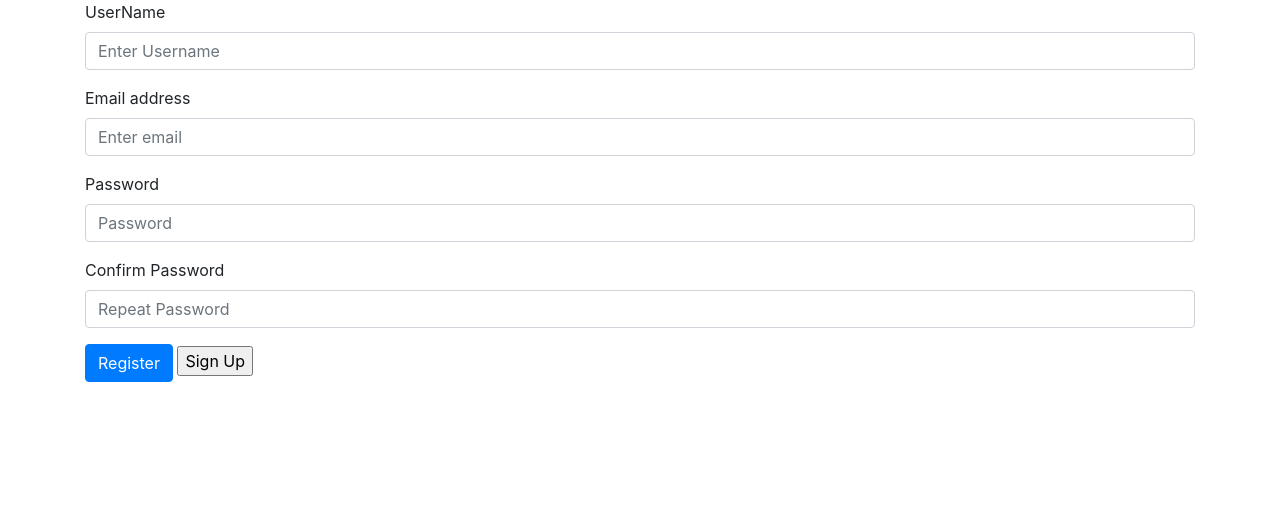
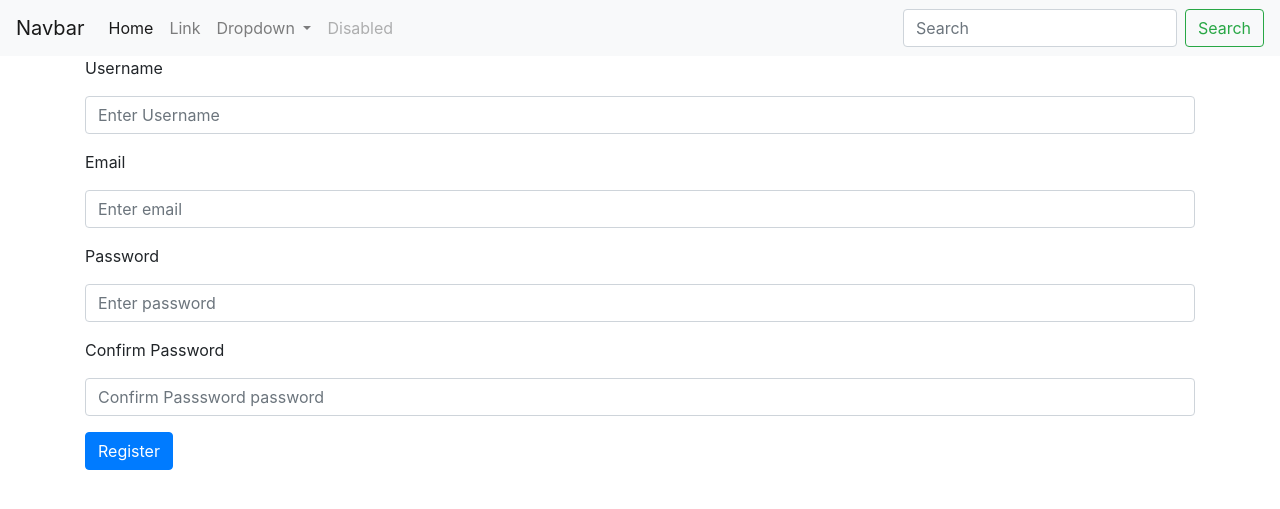
Before and after one commit to destro6984/SpendingTracker, a Flask app: page /register in a window 1280 px wide. Shown: the top 509 px of the page. Run offline with Flask 2, Linux system fonts and the light colour scheme; some libraries are stand-ins or nearby versions.

Commit message:
feat(SpendingTracker): added user module fucnitons: register login/logout

```diff
--- a/spendingtracker/templates/layout.html
+++ b/spendingtracker/templates/layout.html
@@ -6,11 +6,50 @@
     <meta name="viewport" content="width=device-width, initial-scale=1, shrink-to-fit=no">
 
     <!-- Bootstrap CSS -->
-    <link rel="stylesheet" href="https://stackpath.bootstrapcdn.com/bootstrap/4.5.2/css/bootstrap.min.css" integrity="sha384-JcKb8q3iqJ61gNV9KGb8thSsNjpSL0n8PARn9HuZOnIxN0hoP+VmmDGMN5t9UJ0Z" crossorigin="anonymous">
+    <link rel="stylesheet" href="https://stackpath.bootstrapcdn.com/bootstrap/4.5.2/css/bootstrap.min.css"
+          integrity="sha384-JcKb8q3iqJ61gNV9KGb8thSsNjpSL0n8PARn9HuZOnIxN0hoP+VmmDGMN5t9UJ0Z" crossorigin="anonymous">
 
     <title>Spendingtracker</title>
 </head>
 <body>
+
+<nav class="navbar navbar-expand-lg navbar-light bg-light">
+    <a class="navbar-brand" href="{{url_for('main.home')}}">Navbar</a>
+    <button class="navbar-toggler" type="button" data-toggle="collapse" data-target="#navbarSupportedContent"
+            aria-controls="navbarSupportedContent" aria-expanded="false" aria-label="Toggle navigation">
+        <span class="navbar-toggler-icon"></span>
+    </button>
+
+    <div class="collapse navbar-collapse" id="navbarSupportedContent">
+        <ul class="navbar-nav mr-auto">
+            <li class="nav-item active">
+                <a class="nav-link" href="#">Home <span class="sr-only">(current)</span></a>
+            </li>
+            <li class="nav-item">
+                <a class="nav-link" href="#">Link</a>
+            </li>
+            <li class="nav-item dropdown">
+                <a class="nav-link dropdown-toggle" href="#" id="navbarDropdown" role="button" data-toggle="dropdown"
+                   aria-haspopup="true" aria-expanded="false">
+                    Dropdown
+                </a>
+                <div class="dropdown-menu" aria-labelledby="navbarDropdown">
+                    <a class="dropdown-item" href="#">Action</a>
+                    <a class="dropdown-item" href="#">Another action</a>
+                    <div class="dropdown-divider"></div>
+                    <a class="dropdown-item" href="#">Something else here</a>
+                </div>
+            </li>
+            <li class="nav-item">
+                <a class="nav-link disabled" href="#">Disabled</a>
+            </li>
+        </ul>
+        <form class="form-inline my-2 my-lg-0">
+            <input class="form-control mr-sm-2" type="search" placeholder="Search" aria-label="Search">
+            <button class="btn btn-outline-success my-2 my-sm-0" type="submit">Search</button>
+        </form>
+    </div>
+</nav>
 <div class="col-md-8">
     {% with messages = get_flashed_messages(with_categories=true) %}
     {% if messages %}
@@ -27,8 +66,14 @@
 
 <!-- Optional JavaScript -->
 <!-- jQuery first, then Popper.js, then Bootstrap JS -->
-    <script src="https://code.jquery.com/jquery-3.5.1.slim.min.js" integrity="sha384-DfXdz2htPH0lsSSs5nCTpuj/zy4C+OGpamoFVy38MVBnE+IbbVYUew+OrCXaRkfj" crossorigin="anonymous"></script>
-    <script src="https://cdn.jsdelivr.net/npm/popper.js@1.16.1/dist/umd/popper.min.js" integrity="sha384-9/reFTGAW83EW2RDu2S0VKaIzap3H66lZH81PoYlFhbGU+6BZp6G7niu735Sk7lN" crossorigin="anonymous"></script>
-    <script src="https://stackpath.bootstrapcdn.com/bootstrap/4.5.2/js/bootstrap.min.js" integrity="sha384-B4gt1jrGC7Jh4AgTPSdUtOBvfO8shuf57BaghqFfPlYxofvL8/KUEfYiJOMMV+rV" crossorigin="anonymous"></script>
+<script src="https://code.jquery.com/jquery-3.5.1.slim.min.js"
+        integrity="sha384-DfXdz2htPH0lsSSs5nCTpuj/zy4C+OGpamoFVy38MVBnE+IbbVYUew+OrCXaRkfj"
+        crossorigin="anonymous"></script>
+<script src="https://cdn.jsdelivr.net/npm/popper.js@1.16.1/dist/umd/popper.min.js"
+        integrity="sha384-9/reFTGAW83EW2RDu2S0VKaIzap3H66lZH81PoYlFhbGU+6BZp6G7niu735Sk7lN"
+        crossorigin="anonymous"></script>
+<script src="https://stackpath.bootstrapcdn.com/bootstrap/4.5.2/js/bootstrap.min.js"
+        integrity="sha384-B4gt1jrGC7Jh4AgTPSdUtOBvfO8shuf57BaghqFfPlYxofvL8/KUEfYiJOMMV+rV"
+        crossorigin="anonymous"></script>
 </body>
 </html>
--- a/spendingtracker/templates/register.html
+++ b/spendingtracker/templates/register.html
@@ -5,26 +5,25 @@
     <form method="post" action="">
         {{ form.hidden_tag() }}
         <div class="form-group">
-            <label for="exampleInputEmail1">UserName</label>
-            <input class="form-control" id="usenameInput" aria-describedby="Username"
-                   placeholder="Enter Username">
+            <label for="username">{{form.username.label}}</label>
+            {{ form.username(class="form-control",id="usenameInput",placeholder="Enter Username") }}
         </div>
         <div class="form-group">
-            <label for="exampleInputEmail1">Email address</label>
-            <input type="email" class="form-control" id="exampleInputEmail1" aria-describedby="emailHelp"
-                   placeholder="Enter email">
+            <label for="exampleInputEmail1">{{form.email.label}}</label>
+            {{ form.email(class="form-control",id="exampleInputEmail1",placeholder="Enter email",type='email') }}
+
         </div>
         <div class="form-group">
-            <label for="exampleInputPassword1">Password</label>
-            <input type="password" class="form-control" id="exampleInputPassword1" placeholder="Password">
+            <label for="exampleInputPassword1">{{form.password.label}}</label>
+             {{ form.password(class="form-control",id="exampleInputPassword1",placeholder="Enter password",type='password') }}
+
         </div>
         <div class="form-group">
-            <label for="exampleInputPassword1"> Confirm Password</label>
-            <input type="password" class="form-control" id="exampleInputPassword2" placeholder="Repeat Password">
+            <label for="exampleInputPassword2"> {{form.confirm_password.label}}</label>
+            {{ form.confirm_password(class="form-control",id="exampleInputPassword1",placeholder="Confirm Passsword password",type='password') }}
+
         </div>
-
-        <button type="submit" class="btn btn-primary">Register</button>
-        {{ form.submit() }}
+        {{ form.submit(type="submit", class="btn btn-primary",value="Register") }}
     </form>
 </div>
 
```
Also changed, not shown: spendingtracker/main/routes.py (+3 -5 lines), spendingtracker/templates/login.html (+9 -4 lines). Lines whose indentation alone changed are shown as unchanged.
